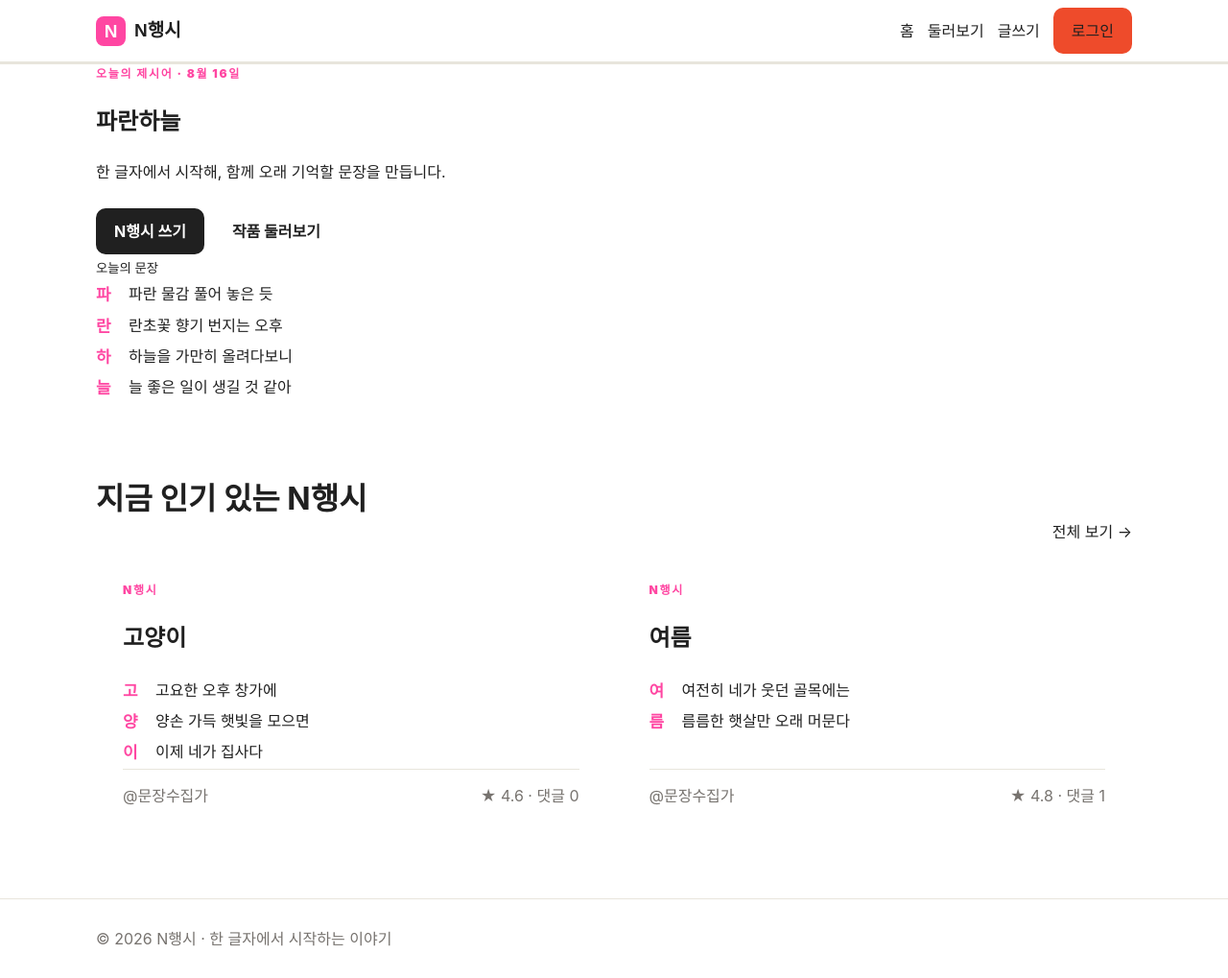
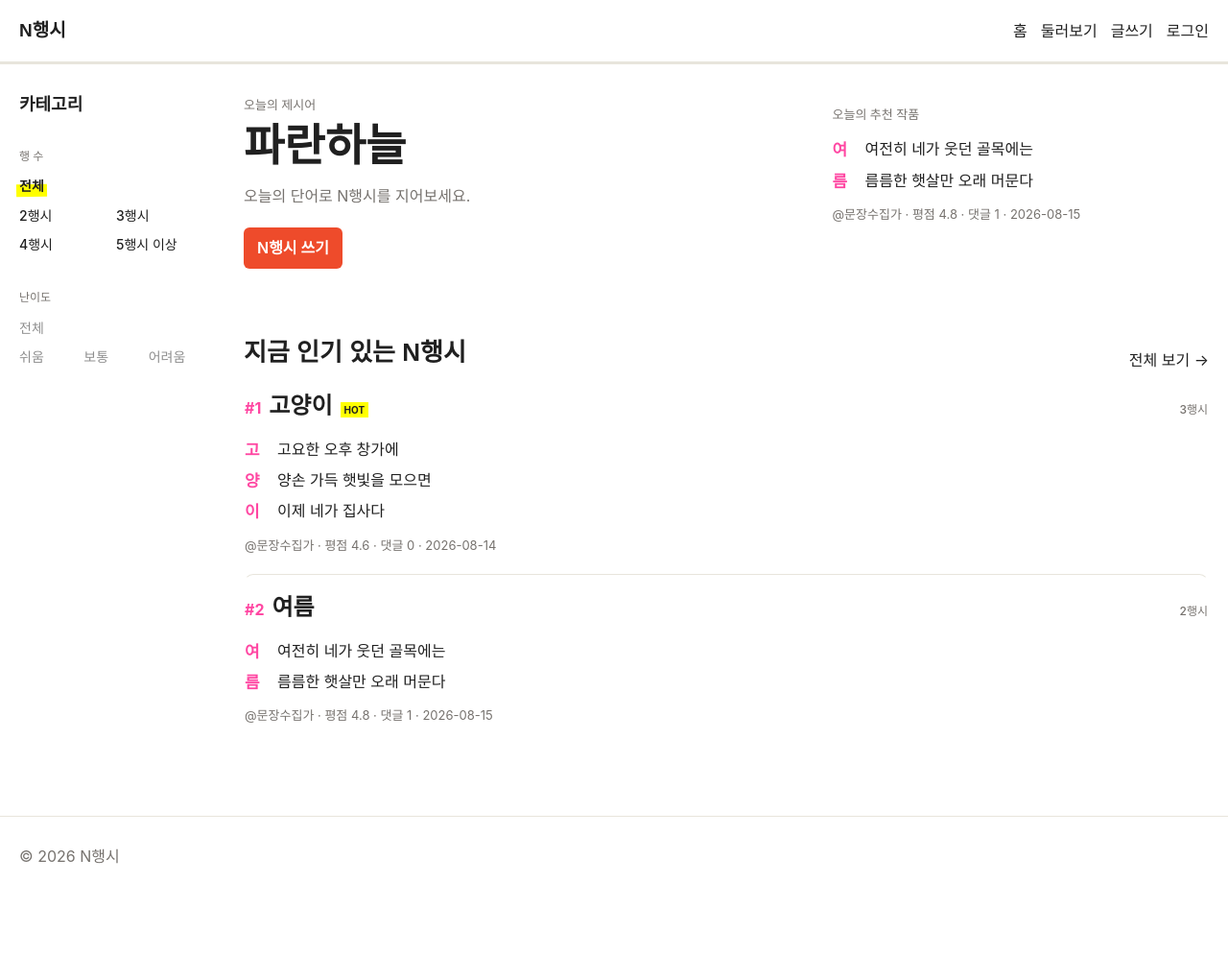
Before and after one commit to ssu-rang/n-hangsi, a web app: file frontend/preview.html in a window 1280 px wide. Shown: the whole page at 96% size. After the commit the page ends 900 px from the top, so only its background shows below. Run offline with its HTML, style and script files only (its server is not run), Linux system fonts and the light colour scheme.

Commit message:
feat: 홈 커뮤니티 탐색 정보 강화

```diff
--- a/frontend/preview.html
+++ b/frontend/preview.html
@@ -1,3 +1,24 @@
 <!doctype html>
-<html lang="ko"><head><meta charset="utf-8"><meta name="viewport" content="width=device-width,initial-scale=1"><meta name="description" content="제시어로 함께 짓는 N행시 커뮤니티"><title>N행시</title><link rel="stylesheet" href="static/css/app.css"></head>
-<body><a class="skip" href="#app">본문으로 건너뛰기</a><header><nav class="shell"><a class="brand" href="#/"><i>N</i>N행시</a><button id="menu" aria-expanded="false" aria-controls="nav">메뉴</button><div id="nav"><a href="#/">홈</a><a href="#/poems">둘러보기</a><a href="#/write">글쓰기</a><span id="auth"></span></div></nav></header><main class="shell" id="app" tabindex="-1"></main><footer><div class="shell">© 2026 N행시 · 한 글자에서 시작하는 이야기</div></footer><div id="toast" role="status" aria-live="polite"></div><script src="static/js/app.js" defer></script></body></html>
+<html lang="ko">
+<head>
+    <meta charset="utf-8">
+    <meta name="viewport" content="width=device-width,initial-scale=1">
+    <meta name="description" content="제시어로 함께 짓는 N행시 커뮤니티">
+    <title>N행시</title>
+    <link rel="stylesheet" href="static/css/app.css">
+</head>
+<body><a class="skip" href="#app">본문으로 건너뛰기</a>
+<header>
+    <nav class="shell"><a class="brand" href="#/">N행시</a>
+        <button id="menu" aria-expanded="false" aria-controls="nav">메뉴</button>
+        <div id="nav"><a href="#/">홈</a><a href="#/poems">둘러보기</a><a href="#/write">글쓰기</a><span id="auth"></span></div>
+    </nav>
+</header>
+<main class="shell" id="app" tabindex="-1"></main>
+<footer>
+    <div class="shell">© 2026 N행시</div>
+</footer>
+<div id="toast" role="status" aria-live="polite"></div>
+<script src="static/js/app.js" defer></script>
+</body>
+</html>
--- a/frontend/static/js/app.js
+++ b/frontend/static/js/app.js
@@ -57,8 +57,11 @@ function lines(p) {
     return p.lines.map((x, i) => `<div class="poem-line"><b>${esc([...p.word][i])}</b><span>${esc(x)}</span></div>`).join("")
 }
 
-function card(p) {
-    return `<article class="card"><div class="eyebrow">N행시</div><h2>${esc(p.word)}</h2>${lines(p)}<div class="meta"><span>@${esc(p.authorName)}</span><span>★ ${p.rating.toFixed(1)} · 댓글 ${p.comments.length}</span></div><a class="cover" href="#/poems/${p.id}" aria-label="${esc(p.word)} 작품 보기"></a></article>`
+function card(p, rank) {
+    let hot = rank === 1 ? `<span class="hot-label">HOT</span>` : "",
+        heading = rank ? `<div class="community-heading"><span class="community-rank">#${rank}</span><h2>${esc(p.word)}</h2>${hot}<span class="line-count">${[...p.word].length}행시</span></div>` : `<h2>${esc(p.word)}</h2>`,
+        created = p.createdAt ? ` · ${esc(p.createdAt)}` : "";
+    return `<article class="card">${heading}${lines(p)}<div class="meta"><span>@${esc(p.authorName)} · 평점 ${p.rating.toFixed(1)} · 댓글 ${p.comments.length}${created}</span></div><a class="cover" href="#/poems/${p.id}" aria-label="${esc(p.word)} 작품 보기"></a></article>`
 }
 
 function show(s) {
@@ -68,7 +71,7 @@ function show(s) {
 }
 
 function nav() {
-    document.querySelector("#auth").innerHTML = user() ? `<a href="#/profile">${esc(user().nickname)}</a><button class="link" id="logout">로그아웃</button>` : '<a class="button" href="#/login">로그인</a>';
+    document.querySelector("#auth").innerHTML = user() ? `<a href="#/profile">${esc(user().nickname)}</a><button class="link" id="logout">로그아웃</button>` : '<a class="nav-login" href="#/login">로그인</a>';
     document.querySelector("#logout")?.addEventListener("click", () => {
         state.session = null;
         save();
@@ -78,13 +81,23 @@ function nav() {
 }
 
 const view = {
-    home() {
-        show(`<section class="hero"><div><div class="eyebrow light">오늘의 제시어 · 8월 16일</div><h1>파란하늘</h1><p>한 글자에서 시작해, 함께 오래 기억할 문장을 만듭니다.</p><div class="actions"><a class="button inverse" href="#/write?word=파란하늘">N행시 쓰기</a><a class="button ghost" href="#/poems">작품 둘러보기</a></div></div><div class="note"><small>오늘의 문장</small><div class="poem-line"><b>파</b><span>파란 물감 풀어 놓은 듯</span></div><div class="poem-line"><b>란</b><span>란초꽃 향기 번지는 오후</span></div><div class="poem-line"><b>하</b><span>하늘을 가만히 올려다보니</span></div><div class="poem-line"><b>늘</b><span>늘 좋은 일이 생길 것 같아</span></div></div></section><div class="section-head"><h1>지금 인기 있는 N행시</h1><a href="#/poems">전체 보기 →</a></div><div class="grid">${state.poems.slice(-2).reverse().map(card).join("")}</div>`)
+    home(q) {
+        let recommended = state.poems[0], lineFilter = q?.get("lines") || "all",
+            matchesLines = p => {
+                let count = [...p.word].length;
+                if (lineFilter === "all") return true;
+                if (lineFilter === "5plus") return count >= 5;
+                return count === +lineFilter
+            },
+            popular = state.poems.slice(-2).reverse().filter(matchesLines),
+            lineItems = [["all", "전체"], ["2", "2행시"], ["3", "3행시"], ["4", "4행시"], ["5plus", "5행시 이상"]]
+                .map(([value, label]) => `<a class="${lineFilter === value ? "is-active" : ""}" href="${value === "all" ? "#/" : `#/?lines=${value}`}"${lineFilter === value ? ' aria-current="page"' : ""}>${label}</a>`).join("");
+        show(`<div class="home-layout"><aside class="category-sidebar" aria-label="N행시 카테고리"><h2>카테고리</h2><div class="filter-group"><h3>행 수</h3><nav>${lineItems}</nav></div><div class="filter-group difficulty-filter"><h3>난이도</h3><nav aria-label="난이도 필터 준비 중"><span aria-disabled="true">전체</span><span aria-disabled="true">쉬움</span><span aria-disabled="true">보통</span><span aria-disabled="true">어려움</span></nav></div></aside><div class="main-content"><section class="daily-overview"><div class="daily-prompt"><div class="daily-prompt-label">오늘의 제시어</div><h1>파란하늘</h1><p>오늘의 단어로 N행시를 지어보세요.</p><a class="button inverse" href="#/write?word=파란하늘">N행시 쓰기</a></div><div class="daily-recommendation"><div class="daily-recommendation-label">오늘의 추천 작품</div>${recommended ? `${lines(recommended)}<div class="meta recommendation-meta"><span>@${esc(recommended.authorName)} · 평점 ${recommended.rating.toFixed(1)} · 댓글 ${recommended.comments.length}${recommended.createdAt ? ` · ${esc(recommended.createdAt)}` : ""}</span></div>` : '<p class="muted">아직 추천할 작품이 없습니다.</p>'}</div></section><div class="section-head home-section-head"><h1>지금 인기 있는 N행시</h1><a href="#/poems">전체 보기 →</a></div><div class="trending-list">${popular.length ? popular.map((p, i) => card(p, i + 1)).join("") : '<p class="empty">조건에 맞는 작품이 없습니다.</p>'}</div></div></div>`)
     },
     poems(q) {
         let k = (q.get("q") || "").toLowerCase(),
             items = state.poems.filter(p => (p.word + p.lines.join("") + p.authorName).toLowerCase().includes(k));
-        show(`<section class="page-head"><div class="eyebrow">EXPLORE</div><h1>마음에 드는 문장 찾기</h1><p>단어, 문장, 작가 이름으로 검색해 보세요.</p></section><form id="search" class="search"><input name="q" aria-label="검색어" value="${esc(q.get("q") || "")}" placeholder="단어 또는 내용 검색"><button class="button">검색</button></form>${items.length ? `<div class="grid">${items.map(card).join("")}</div>` : '<div class="empty"><h2>검색 결과가 없습니다</h2><a class="button" href="#/write">첫 작품 쓰기</a></div>'}`);
+        show(`<section class="page-head"><div class="eyebrow">EXPLORE</div><h1>마음에 드는 문장 찾기</h1><p>단어, 문장, 작가 이름으로 검색해 보세요.</p></section><form id="search" class="search explore-search"><input name="q" aria-label="검색어" value="${esc(q.get("q") || "")}" placeholder="단어 또는 내용 검색"><button class="button">검색</button></form>${items.length ? `<div class="grid explore-grid">${items.map(card).join("")}</div>` : '<div class="empty"><h2>검색 결과가 없습니다</h2><a class="button" href="#/write">첫 작품 쓰기</a></div>'}`);
         document.querySelector("#search").onsubmit = e => {
             e.preventDefault();
             location.hash = "#/poems?q=" + encodeURIComponent(new FormData(e.target).get("q"))
@@ -93,7 +106,7 @@ const view = {
     detail(id) {
         let p = state.poems.find(x => x.id === +id);
         if (!p) return view.notFound();
-        show(`<article class="card detail"><div class="eyebrow">N행시</div><h1>${esc(p.word)}</h1><a class="author" href="#/users/${p.authorId}"><span class="avatar">${esc(p.authorName[0])}</span><span><b>${esc(p.authorName)}</b><small>${p.createdAt}</small></span></a><div class="detail-lines">${lines(p)}</div><div class="meta">★ ${p.rating.toFixed(1)} · 평가 ${p.ratingCount} · 댓글 ${p.comments.length}</div></article><section class="card comments"><h2>댓글 ${p.comments.length}</h2><form id="comment" class="comment-form"><textarea name="content" required maxlength="300" aria-label="댓글" placeholder="따뜻한 의견을 남겨주세요"></textarea><button class="button">등록</button></form>${p.comments.length ? p.comments.map(c => `<div class="comment"><b>${esc(c.authorName)}</b><p>${esc(c.content)}</p></div>`).join("") : '<p class="muted">첫 댓글을 남겨보세요.</p>'}</section>`);
+        show(`<article class="card detail"><h1>${esc(p.word)}</h1><a class="author" href="#/users/${p.authorId}"><span class="avatar">${esc(p.authorName[0])}</span><span><b>${esc(p.authorName)}</b><small>${p.createdAt}</small></span></a><div class="detail-lines">${lines(p)}</div><div class="meta">★ ${p.rating.toFixed(1)} · 평가 ${p.ratingCount} · 댓글 ${p.comments.length}</div></article><section class="card comments"><h2>댓글 ${p.comments.length}</h2><form id="comment" class="comment-form"><textarea name="content" required maxlength="300" aria-label="댓글" placeholder="따뜻한 의견을 남겨주세요"></textarea><button class="button">등록</button></form>${p.comments.length ? p.comments.map(c => `<div class="comment"><b>${esc(c.authorName)}</b><p>${esc(c.content)}</p></div>`).join("") : '<p class="muted">첫 댓글을 남겨보세요.</p>'}</section>`);
         document.querySelector("#comment").onsubmit = e => {
             e.preventDefault();
             if (!user()) return login();
@@ -105,7 +118,7 @@ const view = {
     },
     write(q) {
         if (!user()) return login();
-        show(`<section class="page-head"><div class="eyebrow">CREATE</div><h1>한 글자씩 이어볼까요?</h1><p>2~6글자 제시어를 입력하세요.</p></section><form class="card form-card" id="write"><label>제시어<input id="word" name="word" minlength="2" maxlength="6" required value="${esc(q.get("word") || "")}"></label><p id="hint" class="muted"></p><div id="fields"></div><div class="actions right"><a class="button secondary" href="#/">취소</a><button class="button">등록</button></div></form>`);
+        show(`<section class="page-head"><div class="eyebrow">CREATE</div><h1>한 글자씩 이어볼까요?</h1><p>2~6글자 제시어를 입력하세요.</p></section><form class="card form-card write-card" id="write"><label>제시어<input id="word" name="word" minlength="2" maxlength="6" required value="${esc(q.get("word") || "")}"></label><p id="hint" class="muted"></p><div id="fields"></div><div class="actions right"><a class="button secondary" href="#/">취소</a><button class="button">등록</button></div></form>`);
         let w = document.querySelector("#word"), f = document.querySelector("#fields"), draw = () => {
             w.value = [...w.value.replace(/\s/g, "")].slice(0, 6).join("");
             document.querySelector("#hint").textContent = w.value ? `${[...w.value].length}행시를 작성합니다.` : "제시어를 입력하세요.";
@@ -178,7 +191,8 @@ function render() {
     nav();
     let raw = location.hash.slice(1) || "/", [path, query = ""] = raw.split("?"), q = new URLSearchParams(query),
         p = path.split("/").filter(Boolean);
-    if (path === "/") view.home(); else if (path === "/poems") view.poems(q); else if (p[0] === "poems" && p[1]) view.detail(p[1]); else if (path === "/write") view.write(q); else if (path === "/login") view.login(); else if (path === "/signup") view.signup(); else if (path === "/profile") view.profile(); else if (p[0] === "users") view.profile(p[1]); else view.notFound();
+    document.body.classList.toggle("home-page", path === "/");
+    if (path === "/") view.home(q); else if (path === "/poems") view.poems(q); else if (p[0] === "poems" && p[1]) view.detail(p[1]); else if (path === "/write") view.write(q); else if (path === "/login") view.login(); else if (path === "/signup") view.signup(); else if (path === "/profile") view.profile(); else if (p[0] === "users") view.profile(p[1]); else view.notFound();
     document.querySelector("#nav").classList.remove("open")
 }
 
```
Also changed, not shown: frontend/templates/home.html (+94 -11 lines).
